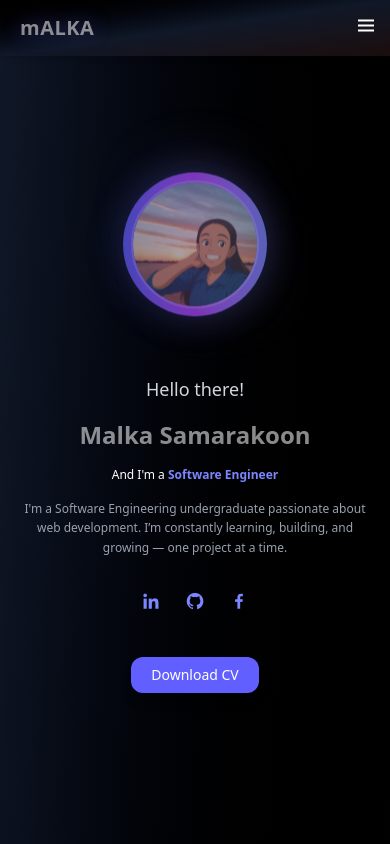
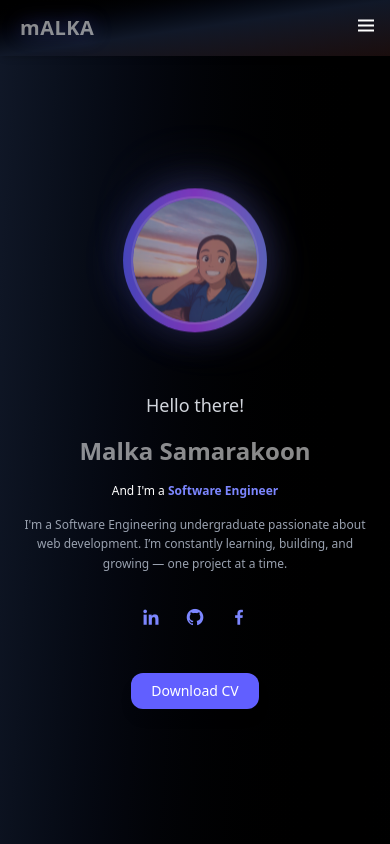
Before and after one commit to malka810/my-portfolio, a React (Vite) app: page / in a window 390 px wide. Both pictures are taken after a click on the button "See What I Do". Shown: the top 844 px of the page. Built offline with nearby package versions, Linux system fonts and the light colour scheme.

Commit message:
adjust profile image spacing for better mobile layout

```diff
--- a/src/pages/Home.tsx
+++ b/src/pages/Home.tsx
@@ -14,7 +14,7 @@ const Home = () => {
       className="min-h-screen flex flex-col md:flex-row items-center justify-center text-white px-4 sm:px-8 md:px-16 lg:px-24 scroll-mt-16"
     >
        <div
-        className="flex justify-center md:justify-start md:w-1/2 mb-6 md:mb-0 mt-4 md:mt-8 animate-bounce-slow md:pl-10 lg:pl-16"
+        className="flex justify-center md:justify-start md:w-1/2 mb-6 md:mb-0 mt-12 sm:mt-14 md:mt-8 animate-bounce-slow md:pl-10 lg:pl-16"
         data-aos="fade-right"
         data-aos-duration="1000"
       >
```
